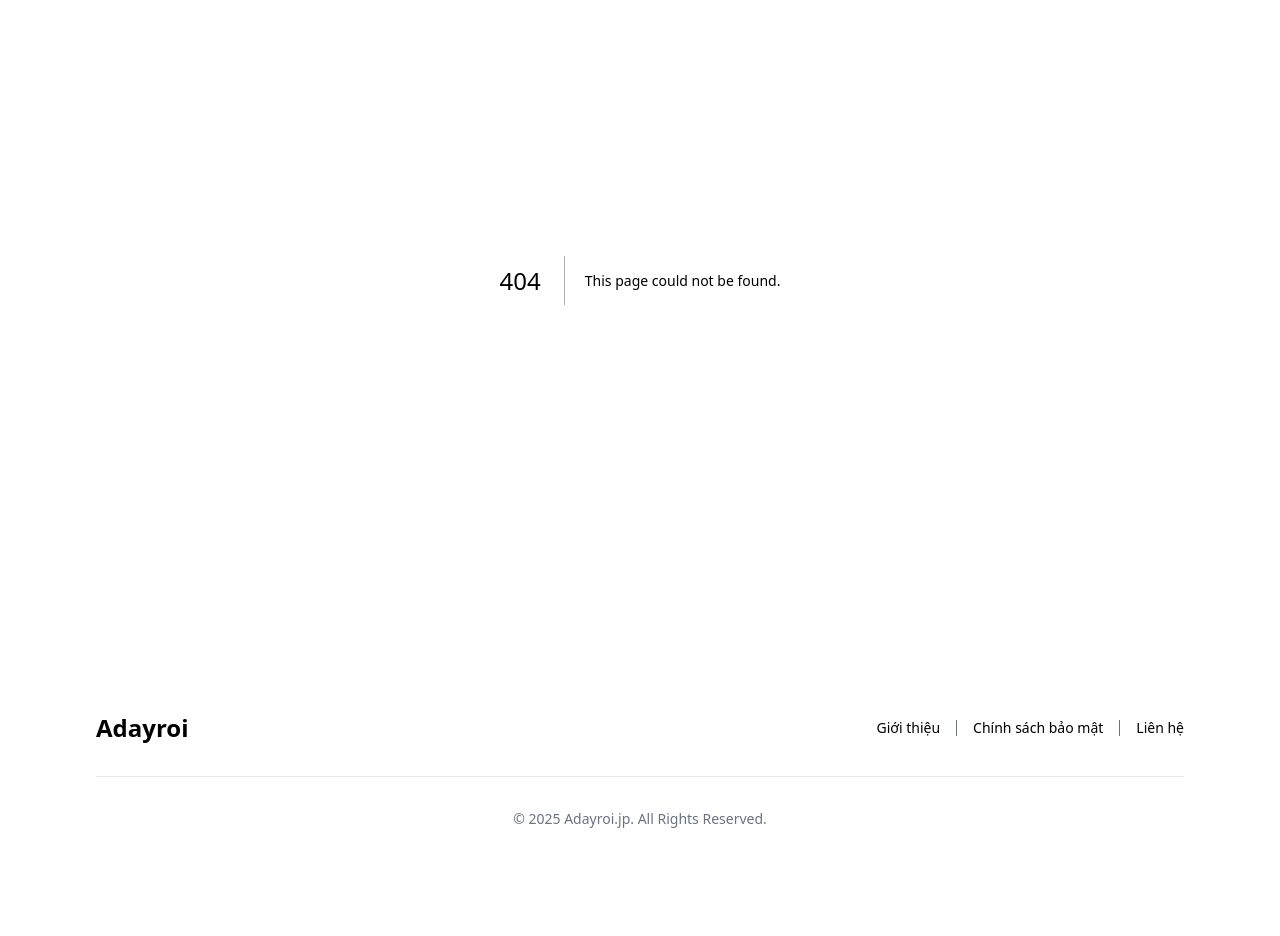
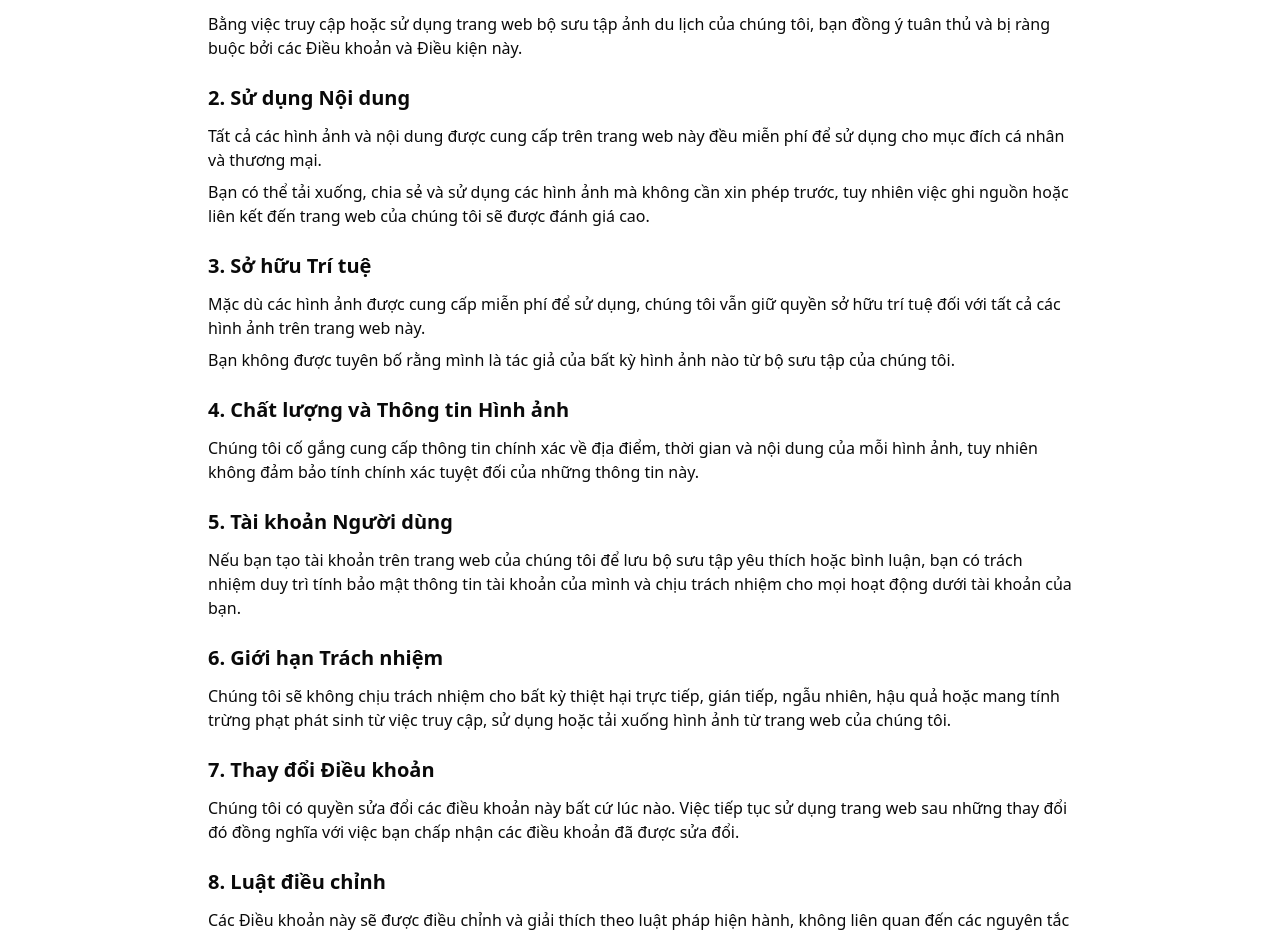
Before and after one commit to hungdoba/trips.adayroi.jp, a Next.js app: page /terms in a window 1280 px wide. Before the commit this address had no page. Shown: the part 190-1126 px from the top of the page. Before the commit the page ends 1051 px from the top, so only its background shows below. Built offline with nearby package versions, Linux system fonts and the light colour scheme.

Commit message:
feat: add About Us, Contact, Terms pages with content and structure

```diff
--- /dev/null
+++ b/src/app/about-us/page.tsx
@@ -0,0 +1,78 @@
+export default function AboutUs() {
+  return (
+    <div className="container mx-auto px-4 py-8 max-w-4xl">
+      <h1 className="text-3xl font-bold mb-6">Đôi nét về Trips adayroi!</h1>
+
+      <section className="mb-6">
+        <h2 className="text-xl font-semibold mb-3">Lời cảm ơn!</h2>
+        <p className="mb-2">
+          Chào bạn, <br></br>
+          Cảm ơn bạn đã ghé thăm và ủng hộ trang web của chúng tôi. Chúc bạn có
+          những trải nghiệm thú vị khi xem qua các chuyến đi của tôi.
+        </p>
+      </section>
+
+      <section className="mb-6">
+        <h2 className="text-xl font-semibold mb-3">Người Sáng Lập</h2>
+        <p className="mb-2">
+          Xin chào! Tôi là một người đam mê du lịch và khám phá những vùng đất
+          mới. Trang web này được tạo ra để lưu giữ và chia sẻ những kỷ niệm từ
+          các chuyến đi của tôi.
+        </p>
+      </section>
+
+      <section className="mb-6">
+        <h2 className="text-xl font-semibold mb-3">Về Trips adayroi</h2>
+        <p className="mb-2">
+          Trips adayroi là nơi tôi chia sẻ hình ảnh và kỷ niệm từ những chuyến
+          đi mà tôi đã trải qua. Mỗi chuyến đi đều được ghi lại thời gian cụ
+          thể, để sau này tôi và bạn đọc có thể nhìn lại và cảm nhận những
+          khoảnh khắc đáng nhớ ấy.
+        </p>
+        <p className="mb-2">
+          Tôi tin rằng mỗi chuyến đi đều là một câu chuyện riêng, mang đến những
+          bài học và trải nghiệm quý giá mà không đâu khác có thể cho ta được.
+        </p>
+      </section>
+
+      <section className="mb-6">
+        <h2 className="text-xl font-semibold mb-3">Tính Năng Chính</h2>
+        <p className="mb-2">
+          <strong>Lưu Trữ Hình Ảnh:</strong> Tôi lưu trữ và chia sẻ những hình
+          ảnh đẹp nhất từ mỗi chuyến đi, kèm theo cảm nhận cá nhân.
+        </p>
+        <p className="mb-2">
+          <strong>Thông Tin Thời Gian:</strong> Mỗi chuyến đi đều có thông tin
+          thời gian cụ thể, giúp tôi và bạn đọc có thể dễ dàng tra cứu và nhớ
+          lại.
+        </p>
+        <p className="mb-2">
+          <strong>Chi Tiết Hành Trình:</strong> Tôi chia sẻ các thông tin về lộ
+          trình, địa điểm thăm quan và những trải nghiệm đáng nhớ trong mỗi
+          chuyến đi.
+        </p>
+        <p className="mb-2">
+          <strong>Tương Tác:</strong> Bạn có thể đóng góp ý kiến hoặc chia sẻ
+          trải nghiệm của mình về các địa điểm mà tôi đã đến.
+        </p>
+      </section>
+
+      <section className="mb-6">
+        <h2 className="text-xl font-semibold mb-3">Hành Trình Của Tôi</h2>
+        <p className="mb-2">
+          Mỗi địa điểm tôi đến đều mang lại những cảm xúc và trải nghiệm khác
+          nhau. Qua trang web này, tôi muốn lưu giữ những kỷ niệm quý báu và
+          chia sẻ chúng với bạn.
+        </p>
+        <p className="mb-2">
+          Hãy cùng tôi khám phá những vùng đất mới và tạo ra những kỷ niệm đáng
+          nhớ!
+        </p>
+      </section>
+
+      <div className="mt-8 text-sm text-gray-600">
+        <p>Cập nhật: {new Date().toLocaleDateString()}</p>
+      </div>
+    </div>
+  );
+}
--- /dev/null
+++ b/src/app/contact/page.tsx
@@ -0,0 +1,21 @@
+import Link from 'next/link';
+
+export default function Contact() {
+  return (
+    <div className="container mx-auto px-4 py-8 max-w-4xl">
+      <h1 className="text-3xl font-bold mb-6">Liên hệ</h1>
+
+      <section className="mb-6">
+        <h2 className="text-xl font-semibold mb-3">
+          Liên hệ trực tiếp với chúng tôi qua facebook dưới nhé.
+        </h2>
+        <Link
+          href={'https://www.facebook.com/profile.php?id=61573451684498'}
+          className="text-blue-500 hover:underline"
+        >
+          Adayroi.jp - Học tiếng Nhật miễn phí
+        </Link>
+      </section>
+    </div>
+  );
+}
--- /dev/null
+++ b/src/app/robots.ts
@@ -0,0 +1,14 @@
+import type { MetadataRoute } from 'next';
+
+export default function robots(): MetadataRoute.Robots {
+  return {
+    rules: {
+      userAgent: '*',
+      allow: '/',
+      disallow: ['/api/', '/admin/'],
+    },
+    sitemap: `https://trips.adayroi.jp/sitemap.xml`,
+  };
+}
+
+export const dynamic = 'force-static';
--- /dev/null
+++ b/src/app/sitemap.ts
@@ -0,0 +1,45 @@
+import type { MetadataRoute } from 'next';
+
+export default async function sitemap(): Promise<MetadataRoute.Sitemap> {
+  const baseUrl = 'https://jlpt.adayroi.jp';
+  const now = new Date();
+
+  const staticPages = [
+    {
+      url: baseUrl,
+      lastModified: now,
+      changeFrequency: 'monthly' as const,
+      priority: 0.8,
+    },
+    {
+      url: `${baseUrl}/about-us`,
+      lastModified: now,
+      changeFrequency: 'yearly' as const,
+      priority: 0.8,
+    },
+    {
+      url: `${baseUrl}/terms`,
+      lastModified: now,
+      changeFrequency: 'yearly' as const,
+      priority: 0.8,
+    },
+    {
+      url: `${baseUrl}/contact`,
+      lastModified: now,
+      changeFrequency: 'yearly' as const,
+      priority: 0.8,
+    },
+  ];
+
+  return [
+    {
+      url: baseUrl,
+      lastModified: now,
+      changeFrequency: 'daily' as const,
+      priority: 1.0,
+    },
+    ...staticPages,
+  ];
+}
+
+export const dynamic = 'force-static';
--- /dev/null
+++ b/src/app/terms/page.tsx
@@ -0,0 +1,94 @@
+export default function Terms() {
+  return (
+    <div className="container mx-auto px-4 py-8 max-w-4xl">
+      <h1 className="text-3xl font-bold mb-6">Điều khoản và Điều kiện</h1>
+
+      <section className="mb-6">
+        <h2 className="text-xl font-semibold mb-3">1. Chấp nhận Điều khoản</h2>
+        <p className="mb-2">
+          Bằng việc truy cập hoặc sử dụng trang web bộ sưu tập ảnh du lịch của
+          chúng tôi, bạn đồng ý tuân thủ và bị ràng buộc bởi các Điều khoản và
+          Điều kiện này.
+        </p>
+      </section>
+
+      <section className="mb-6">
+        <h2 className="text-xl font-semibold mb-3">2. Sử dụng Nội dung</h2>
+        <p className="mb-2">
+          Tất cả các hình ảnh và nội dung được cung cấp trên trang web này đều
+          miễn phí để sử dụng cho mục đích cá nhân và thương mại.
+        </p>
+        <p className="mb-2">
+          Bạn có thể tải xuống, chia sẻ và sử dụng các hình ảnh mà không cần xin
+          phép trước, tuy nhiên việc ghi nguồn hoặc liên kết đến trang web của
+          chúng tôi sẽ được đánh giá cao.
+        </p>
+      </section>
+
+      <section className="mb-6">
+        <h2 className="text-xl font-semibold mb-3">3. Sở hữu Trí tuệ</h2>
+        <p className="mb-2">
+          Mặc dù các hình ảnh được cung cấp miễn phí để sử dụng, chúng tôi vẫn
+          giữ quyền sở hữu trí tuệ đối với tất cả các hình ảnh trên trang web
+          này.
+        </p>
+        <p className="mb-2">
+          Bạn không được tuyên bố rằng mình là tác giả của bất kỳ hình ảnh nào
+          từ bộ sưu tập của chúng tôi.
+        </p>
+      </section>
+
+      <section className="mb-6">
+        <h2 className="text-xl font-semibold mb-3">
+          4. Chất lượng và Thông tin Hình ảnh
+        </h2>
+        <p className="mb-2">
+          Chúng tôi cố gắng cung cấp thông tin chính xác về địa điểm, thời gian
+          và nội dung của mỗi hình ảnh, tuy nhiên không đảm bảo tính chính xác
+          tuyệt đối của những thông tin này.
+        </p>
+      </section>
+
+      <section className="mb-6">
+        <h2 className="text-xl font-semibold mb-3">5. Tài khoản Người dùng</h2>
+        <p className="mb-2">
+          Nếu bạn tạo tài khoản trên trang web của chúng tôi để lưu bộ sưu tập
+          yêu thích hoặc bình luận, bạn có trách nhiệm duy trì tính bảo mật
+          thông tin tài khoản của mình và chịu trách nhiệm cho mọi hoạt động
+          dưới tài khoản của bạn.
+        </p>
+      </section>
+
+      <section className="mb-6">
+        <h2 className="text-xl font-semibold mb-3">6. Giới hạn Trách nhiệm</h2>
+        <p className="mb-2">
+          Chúng tôi sẽ không chịu trách nhiệm cho bất kỳ thiệt hại trực tiếp,
+          gián tiếp, ngẫu nhiên, hậu quả hoặc mang tính trừng phạt phát sinh từ
+          việc truy cập, sử dụng hoặc tải xuống hình ảnh từ trang web của chúng
+          tôi.
+        </p>
+      </section>
+
+      <section className="mb-6">
+        <h2 className="text-xl font-semibold mb-3">7. Thay đổi Điều khoản</h2>
+        <p className="mb-2">
+          Chúng tôi có quyền sửa đổi các điều khoản này bất cứ lúc nào. Việc
+          tiếp tục sử dụng trang web sau những thay đổi đó đồng nghĩa với việc
+          bạn chấp nhận các điều khoản đã được sửa đổi.
+        </p>
+      </section>
+
+      <section className="mb-6">
+        <h2 className="text-xl font-semibold mb-3">8. Luật điều chỉnh</h2>
+        <p className="mb-2">
+          Các Điều khoản này sẽ được điều chỉnh và giải thích theo luật pháp
+          hiện hành, không liên quan đến các nguyên tắc xung đột pháp luật.
+        </p>
+      </section>
+
+      <div className="mt-8 text-sm text-gray-600">
+        <p>Last updated: {new Date().toLocaleDateString()}</p>
+      </div>
+    </div>
+  );
+}
```
